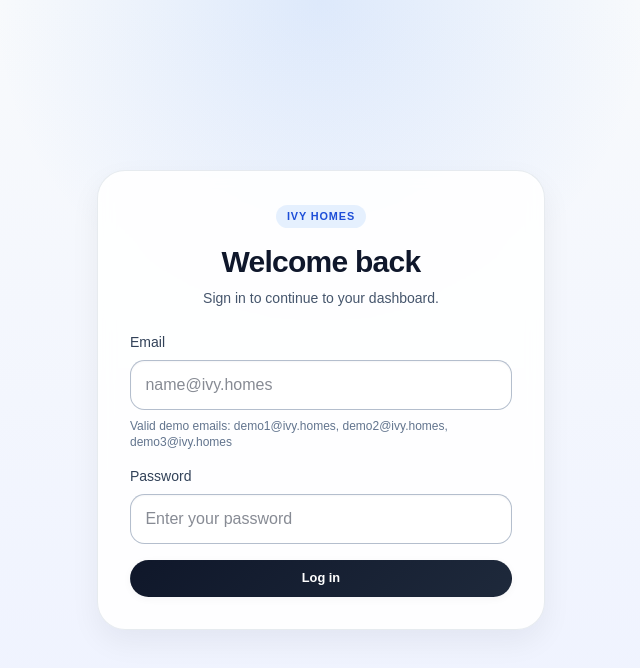
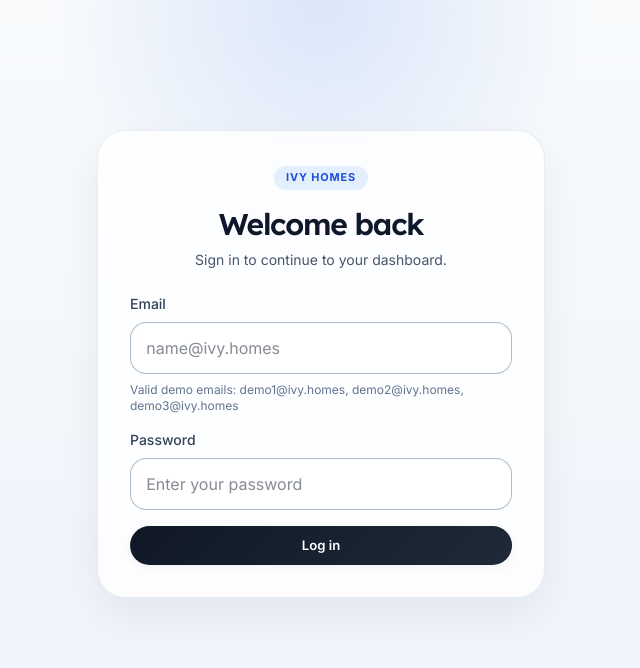
Before and after one commit to anaronic/ivy-homes, a Next.js app in the folder frontend/: page /login in a window 1280 px wide. Shown: the top 668 px of the page, without its empty margins (319-959 px from the left). Built offline with nearby package versions, Linux system fonts and the light colour scheme; no server answers.

Commit message:
UI refactor, font update

```diff
--- /dev/null
+++ b/frontend/app/components/Navbar.tsx
@@ -0,0 +1,90 @@
+"use client";
+
+import Link from "next/link";
+import { usePathname, useRouter } from "next/navigation";
+import { logout } from "@/lib/auth";
+
+const navItems = [
+  { label: "Listings", href: "/listings" },
+  { label: "Rentals", href: "/rentals" },
+  { label: "Projects", href: "/projects" },
+  { label: "Insights", href: "/insights" },
+];
+
+export default function Navbar() {
+  const pathname = usePathname();
+  const router = useRouter();
+
+  const isActive = (href: string) => {
+    if (href === "/listings") {
+      return pathname === "/listings" || pathname.startsWith("/listings/");
+    }
+    if (href === "/rentals") {
+      return pathname === "/rentals" || pathname.startsWith("/rentals/");
+    }
+    if (href === "/projects") {
+      return pathname === "/projects" || pathname.startsWith("/projects/");
+    }
+    if (href === "/insights") {
+      return pathname === "/insights" || pathname.startsWith("/insights/");
+    }
+    return false;
+  };
+
+  const isSavedActive = pathname === "/favourites" || pathname.startsWith("/favourites/");
+
+  return (
+    <header className="sticky top-0 z-30 border-b border-slate-200/80 bg-slate-950/80 backdrop-blur-xl">
+      <div className="mx-auto max-w-6xl px-4 py-3 sm:px-6 lg:px-8">
+        <div className="flex flex-col gap-3 lg:flex-row lg:items-center lg:justify-between">
+          <div className="flex items-center gap-3">
+            <div className="flex h-10 w-10 items-center justify-center rounded-xl bg-gradient-to-br from-sky-400 via-indigo-500 to-violet-500 text-sm font-bold text-white shadow-lg shadow-indigo-500/20">
+              IH
+            </div>
+            <div>
+              <p className="text-[0.62rem] font-semibold uppercase tracking-[0.22em] text-slate-300">Ivy Homes</p>
+              <p className="text-sm font-medium text-white">Property hub</p>
+            </div>
+          </div>
+
+          <nav className="flex flex-wrap items-center gap-1.5 rounded-full border border-white/10 bg-white/5 p-1.5 shadow-[0_10px_30px_rgba(15,23,42,0.18)]">
+            {navItems.map((item) => (
+              <Link
+                key={item.href}
+                href={item.href}
+                className={`inline-flex items-center rounded-full px-3.5 py-2 text-sm font-medium transition-all duration-200 ${
+                  isActive(item.href)
+                    ? "bg-white text-slate-900 shadow-sm"
+                    : "text-slate-200 hover:bg-white/8 hover:text-white"
+                }`}
+                aria-current={isActive(item.href) ? "page" : undefined}
+              >
+                {item.label}
+              </Link>
+            ))}
+
+            <Link
+              href="/favourites"
+              className={`inline-flex items-center rounded-full px-3.5 py-2 text-sm font-medium transition-all duration-200 ${
+                isSavedActive ? "bg-white text-slate-900 shadow-sm" : "text-slate-200 hover:bg-white/8 hover:text-white"
+              }`}
+            >
+              Saved
+            </Link>
+
+            <button
+              type="button"
+              onClick={() => {
+                logout();
+                router.replace("/login");
+              }}
+              className="inline-flex items-center rounded-full border border-white/10 bg-slate-100 px-3.5 py-2 text-sm font-semibold text-slate-900 transition-colors duration-200 hover:bg-white"
+            >
+              Log out
+            </button>
+          </nav>
+        </div>
+      </div>
+    </header>
+  );
+}
--- a/frontend/app/globals.css
+++ b/frontend/app/globals.css
@@ -1,25 +1,28 @@
 @import "tailwindcss";
 
 :root {
-  --background: #f8fafc;
-  --foreground: #0f172a;
-  --muted: #475569;
-  --panel: rgba(255, 255, 255, 0.9);
-  --panel-border: rgba(148, 163, 184, 0.22);
+  --background: #f3f6fb;
+  --foreground: #101828;
+  --muted: #475467;
+  --panel: rgba(255, 255, 255, 0.88);
+  --panel-border: rgba(148, 163, 184, 0.2);
   --primary: #0f172a;
   --primary-soft: #e2e8f0;
-  --accent: #2563eb;
-  --accent-soft: #dbeafe;
+  --accent: #2f6fed;
+  --accent-soft: #dfeaff;
   --success: #166534;
   --success-soft: #dcfce7;
   --danger: #b91c1c;
   --danger-soft: #fee2e2;
+  --ink: #0b1220;
+  --surface-strong: #111827;
 }
 
 @theme inline {
   --color-background: var(--background);
   --color-foreground: var(--foreground);
-  --font-sans: var(--font-geist-sans);
+  --font-sans: var(--font-inter);
+  --font-display: var(--font-lexend);
   --font-mono: var(--font-geist-mono);
 }
 
@@ -30,10 +33,20 @@ html {
 body {
   min-height: 100vh;
   background:
-    radial-gradient(circle at top, rgba(59, 130, 246, 0.14), transparent 32%),
-    linear-gradient(180deg, #f8fafc 0%, #eef2ff 100%);
+    radial-gradient(circle at top, rgba(47, 111, 237, 0.14), transparent 26%),
+    linear-gradient(180deg, #f8fafc 0%, #eef3fb 100%);
   color: var(--foreground);
-  font-family: Arial, Helvetica, sans-serif;
+  font-family: var(--font-inter), Arial, Helvetica, sans-serif;
+}
+
+h1,
+h2,
+h3,
+h4,
+h5,
+h6 {
+  font-family: var(--font-lexend), var(--font-inter), sans-serif;
+  letter-spacing: -0.04em;
 }
 
 * {
@@ -48,15 +61,15 @@ select {
 }
 
 .page-shell {
-  min-height: 100vh;
+  min-height: calc(100vh - 72px);
   background: transparent;
 }
 
 .surface-card {
   border: 1px solid var(--panel-border);
-  background: var(--panel);
-  box-shadow: 0 12px 30px rgba(15, 23, 42, 0.06);
-  backdrop-filter: blur(8px);
+  background: rgba(255, 255, 255, 0.82);
+  box-shadow: 0 18px 40px rgba(15, 23, 42, 0.06);
+  backdrop-filter: blur(10px);
 }
 
 .nav-button {
@@ -64,36 +77,37 @@ select {
   align-items: center;
   justify-content: center;
   border-radius: 9999px;
-  border: 1px solid rgba(148, 163, 184, 0.5);
-  background: rgba(255, 255, 255, 0.82);
-  padding: 0.7rem 1rem;
-  font-size: 0.8rem;
+  border: 1px solid rgba(148, 163, 184, 0.4);
+  background: rgba(255, 255, 255, 0.78);
+  padding: 0.72rem 1rem;
+  font-size: 0.82rem;
   line-height: 1;
   font-weight: 600;
   color: var(--foreground);
-  box-shadow: 0 2px 8px rgba(15, 23, 42, 0.04);
+  box-shadow: 0 2px 8px rgba(15, 23, 42, 0.05);
 }
 
 .nav-button:hover {
-  border-color: rgba(37, 99, 235, 0.4);
-  background: rgba(239, 246, 255, 0.95);
+  border-color: rgba(47, 111, 237, 0.42);
+  background: rgba(239, 246, 255, 0.94);
   transform: translateY(-1px);
 }
 
 .nav-button--primary {
-  background: linear-gradient(135deg, #0f172a 0%, #1e293b 100%);
+  background: linear-gradient(135deg, #101828 0%, #1f2937 100%);
   border-color: transparent;
   color: white;
 }
 
 .nav-button--primary:hover {
-  background: linear-gradient(135deg, #111827 0%, #1f2937 100%);
+  background: linear-gradient(135deg, #0f172a 0%, #111827 100%);
+  color: white;
 }
 
 .section-label {
   letter-spacing: 0.2em;
   text-transform: uppercase;
-  font-size: 0.7rem;
+  font-size: 0.72rem;
   font-weight: 700;
   color: #64748b;
 }
@@ -102,9 +116,9 @@ select {
   display: inline-flex;
   align-items: center;
   border-radius: 9999px;
-  background: rgba(219, 234, 254, 0.72);
+  background: rgba(219, 234, 254, 0.74);
   color: #1d4ed8;
-  padding: 0.38rem 0.7rem;
+  padding: 0.42rem 0.75rem;
   font-size: 0.68rem;
   line-height: 1;
   font-weight: 700;
@@ -113,17 +127,17 @@ select {
 }
 
 .input-shell {
-  border: 1px solid rgba(148, 163, 184, 0.7);
-  background: rgba(255, 255, 255, 0.8);
+  border: 1px solid rgba(148, 163, 184, 0.72);
+  background: rgba(255, 255, 255, 0.82);
   color: var(--foreground);
-  border-radius: 0.9rem;
-  padding: 0.75rem 0.9rem;
-  box-shadow: inset 0 1px 2px rgba(15, 23, 42, 0.04);
+  border-radius: 1rem;
+  padding: 0.82rem 0.95rem;
+  box-shadow: inset 0 1px 2px rgba(15, 23, 42, 0.03);
 }
 
 .input-shell:focus {
-  outline: 2px solid rgba(59, 130, 246, 0.45);
-  border-color: rgba(59, 130, 246, 0.65);
+  outline: 2px solid rgba(47, 111, 237, 0.22);
+  border-color: rgba(47, 111, 237, 0.65);
   background: #fff;
 }
 
@@ -131,22 +145,23 @@ select {
   display: block;
   border: 1px solid rgba(148, 163, 184, 0.26);
   background: rgba(255, 255, 255, 0.9);
-  border-radius: 1.2rem;
-  padding: 1rem 1.1rem;
-  box-shadow: 0 10px 24px rgba(15, 23, 42, 0.05);
+  border-radius: 1.45rem;
+  padding: 1.1rem 1.15rem;
+  box-shadow: 0 14px 34px rgba(15, 23, 42, 0.06);
 }
 
 .card-link:hover {
-  border-color: rgba(59, 130, 246, 0.42);
-  box-shadow: 0 14px 28px rgba(15, 23, 42, 0.08);
+  border-color: rgba(47, 111, 237, 0.35);
+  box-shadow: 0 18px 44px rgba(15, 23, 42, 0.1);
   transform: translateY(-2px);
 }
 
 .grid-card-metric {
-  border: 1px solid rgba(148, 163, 184, 0.25);
-  border-radius: 0.9rem;
-  background: rgba(248, 250, 252, 0.9);
-  padding: 0.8rem 0.9rem;
+  border: 1px solid rgba(148, 163, 184, 0.2);
+  border-radius: 1rem;
+  background: linear-gradient(180deg, rgba(248, 250, 252, 0.96), rgba(255, 255, 255, 0.88));
+  padding: 0.85rem 0.95rem;
+  box-shadow: inset 0 1px 0 rgba(255, 255, 255, 0.8);
 }
 
 .badge-soft {
@@ -154,9 +169,9 @@ select {
   align-items: center;
   gap: 0.35rem;
   border-radius: 9999px;
-  background: rgba(240, 249, 255, 0.9);
+  background: rgba(224, 242, 254, 0.8);
   color: #0f766e;
-  padding: 0.38rem 0.65rem;
+  padding: 0.38rem 0.7rem;
   font-size: 0.7rem;
   font-weight: 700;
 }
--- a/frontend/app/layout.tsx
+++ b/frontend/app/layout.tsx
@@ -1,9 +1,14 @@
 import type { Metadata } from "next";
-import { Geist, Geist_Mono } from "next/font/google";
+import { Geist_Mono, Inter, Lexend } from "next/font/google";
 import "./globals.css";
 
-const geistSans = Geist({
-  variable: "--font-geist-sans",
+const inter = Inter({
+  variable: "--font-inter",
+  subsets: ["latin"],
+});
+
+const lexend = Lexend({
+  variable: "--font-lexend",
   subsets: ["latin"],
 });
 
@@ -21,7 +26,7 @@ export default function RootLayout({ children }: LayoutProps<"/">) {
   return (
     <html
       lang="en"
-      className={`${geistSans.variable} ${geistMono.variable} h-full antialiased`}
+      className={`${inter.variable} ${lexend.variable} ${geistMono.variable} h-full antialiased`}
     >
       <body className="min-h-full flex flex-col bg-transparent text-slate-900">{children}</body>
     </html>
--- a/frontend/app/listings/[id]/page.tsx
+++ b/frontend/app/listings/[id]/page.tsx
@@ -3,6 +3,7 @@
 import Link from "next/link";
 import { useEffect, useState } from "react";
 import { useParams, useRouter } from "next/navigation";
+import Navbar from "@/app/components/Navbar";
 import { BASE_URL, apiHeaders } from "@/lib/api";
 import { getValidToken, logout } from "@/lib/auth";
 import { isFavourited, addFavourite, removeFavourite } from "@/lib/favourites";
@@ -90,6 +91,8 @@ export default function ListingDetailPage() {
     return <main className="page-shell px-4 py-6 text-red-700">{error || "Not found."}</main>;
 
   return (
+    <>
+      <Navbar />
       <main className="page-shell px-4 py-6 sm:px-6 lg:px-8">
         <div className="mx-auto max-w-3xl">
           <div className="mb-5 flex flex-col gap-3 sm:flex-row sm:items-center sm:justify-between">
@@ -99,20 +102,6 @@ export default function ListingDetailPage() {
             >
               ← Back to listings
             </button>
-          <div className="flex flex-wrap items-center gap-2.5">
-            <Link href="/rentals" className="nav-button">Rentals</Link>
-            <Link href="/projects" className="nav-button">Projects</Link>
-            <button
-              type="button"
-              onClick={() => {
-                logout();
-                router.replace("/login");
-              }}
-              className="nav-button nav-button--primary"
-            >
-              Log out
-            </button>
-          </div>
           </div>
 
           <div className="surface-card rounded-[28px] p-5 sm:p-6">
@@ -166,5 +155,6 @@ export default function ListingDetailPage() {
           </div>
         </div>
       </main>
+    </>
   );
 }
--- a/frontend/app/projects/[id]/page.tsx
+++ b/frontend/app/projects/[id]/page.tsx
@@ -3,6 +3,7 @@
 import Link from "next/link";
 import { useEffect, useState } from "react";
 import { useParams, useRouter } from "next/navigation";
+import Navbar from "@/app/components/Navbar";
 import { BASE_URL, apiHeaders } from "@/lib/api";
 import { getValidToken, logout } from "@/lib/auth";
 
@@ -76,6 +77,8 @@ export default function ProjectDetailPage() {
   const realMax = typeof project.price_max === "number" ? toRupees(project.price_max) : null;
 
   return (
+    <>
+      <Navbar />
       <main className="page-shell px-4 py-6 sm:px-6 lg:px-8">
         <div className="mx-auto max-w-3xl">
           <div className="mb-5 flex flex-col gap-3 sm:flex-row sm:items-center sm:justify-between">
@@ -85,20 +88,6 @@ export default function ProjectDetailPage() {
             >
               ← Back to projects
             </button>
-          <div className="flex flex-wrap items-center gap-2.5">
-            <Link href="/listings" className="nav-button">Listings</Link>
-            <Link href="/rentals" className="nav-button">Rentals</Link>
-            <button
-              type="button"
-              onClick={() => {
-                logout();
-                router.replace("/login");
-              }}
-              className="nav-button nav-button--primary"
-            >
-              Log out
-            </button>
-          </div>
           </div>
 
           <div className="surface-card rounded-[28px] p-5 sm:p-6">
@@ -139,5 +128,6 @@ export default function ProjectDetailPage() {
           </div>
         </div>
       </main>
+    </>
   );
 }
--- a/frontend/app/rentals/[id]/page.tsx
+++ b/frontend/app/rentals/[id]/page.tsx
@@ -3,6 +3,7 @@
 import Link from "next/link";
 import { useEffect, useState } from "react";
 import { useParams, useRouter } from "next/navigation";
+import Navbar from "@/app/components/Navbar";
 import { BASE_URL, apiHeaders } from "@/lib/api";
 import { getValidToken, logout } from "@/lib/auth";
 
@@ -71,6 +72,8 @@ export default function RentalDetailPage() {
   if (error || !rental) return <main className="page-shell px-4 py-6 text-red-700">{error || "Not found."}</main>;
 
   return (
+    <>
+      <Navbar />
       <main className="page-shell px-4 py-6 sm:px-6 lg:px-8">
         <div className="mx-auto max-w-3xl">
           <div className="mb-5 flex flex-col gap-3 sm:flex-row sm:items-center sm:justify-between">
@@ -80,20 +83,6 @@ export default function RentalDetailPage() {
             >
               ← Back to rentals
             </button>
-          <div className="flex flex-wrap items-center gap-2.5">
-            <Link href="/listings" className="nav-button">Listings</Link>
-            <Link href="/projects" className="nav-button">Projects</Link>
-            <button
-              type="button"
-              onClick={() => {
-                logout();
-                router.replace("/login");
-              }}
-              className="nav-button nav-button--primary"
-            >
-              Log out
-            </button>
-          </div>
           </div>
 
           <div className="surface-card rounded-[28px] p-5 sm:p-6">
@@ -142,5 +131,6 @@ export default function RentalDetailPage() {
           </div>
         </div>
       </main>
+    </>
   );
 }
```
Also changed, not shown: frontend/app/favourites/page.tsx (+6 -18 lines), frontend/app/insights/page.tsx (+11 -24 lines), frontend/app/listings/page.tsx (+6 -19 lines), frontend/app/projects/page.tsx (+6 -19 lines), frontend/app/rentals/page.tsx (+6 -19 lines). Lines whose indentation alone changed are shown as unchanged.
